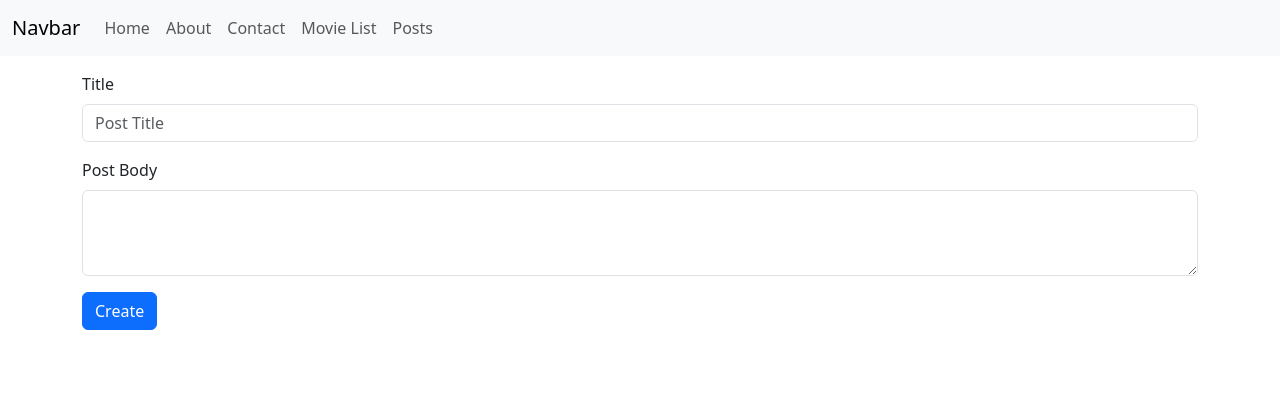
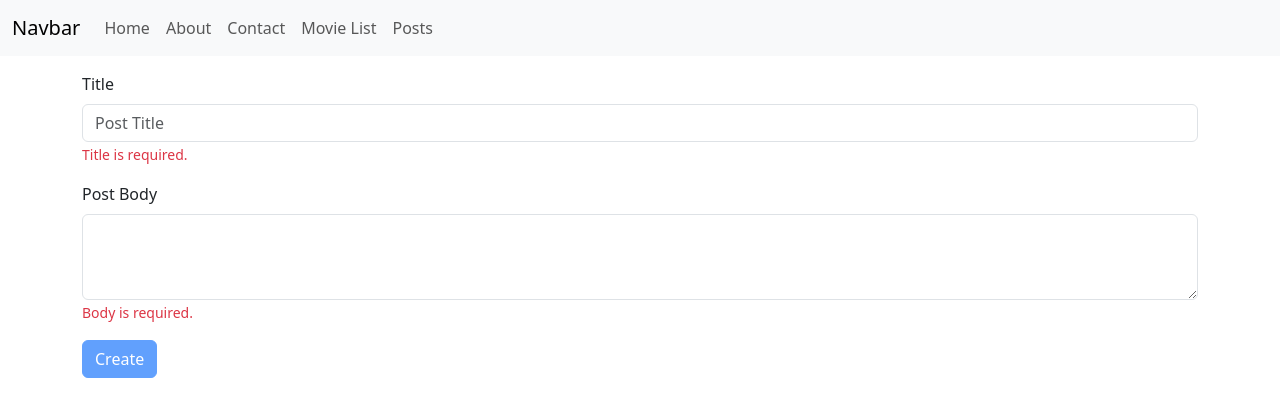
Before and after one commit to Paulade91/react-assignments, a React (Vite) app in the folder imaginedidea-react-js/: page /posts/create in a window 1280 px wide. Shown: the top 416 px of the page. Built offline with nearby package versions, Linux system fonts and the light colour scheme.

Commit message:
added validations

```diff
--- a/imaginedidea-react-js/src/components/CreatePost.jsx
+++ b/imaginedidea-react-js/src/components/CreatePost.jsx
@@ -1,73 +1,104 @@
-import { useState } from "react";
+import { useState, useEffect } from "react";
 
 function CreatePost() {
-
-    const [title, setTitle] = useState('');
-    const [body, setBody] = useState('');
+  const [title, setTitle] = useState("");
+  const [body, setBody] = useState("");
   const [success, setSuccess] = useState(false);
+  const [errors, setErrors] = useState({});
+  const [isFormValid, setIsFormValid] = useState(false);
 
   const CREATED = 201;
 
+  // ✅ Validate inputs on change
+  useEffect(() => {
+    const newErrors = {};
 
-    const handleSubmit =  async (e) => {
+    if (!title.trim()) {
+      newErrors.title = "Title is required.";
+    } else if (title.length < 4) {
+      newErrors.title = "Title must be at least 4 characters.";
+    } else if (title.length > 20) {
+      newErrors.title = "Title must not exceed 20 characters.";
+    }
 
-        // Preparing post data to be submitted
+    if (!body.trim()) {
+      newErrors.body = "Body is required.";
+    } else if (body.length < 10) {
+      newErrors.body = "Body must be at least 10 characters.";
+    } else if (body.length > 200) {
+      newErrors.body = "Body must not exceed 200 characters.";
+    }
+
+    setErrors(newErrors);
+    setIsFormValid(Object.keys(newErrors).length === 0);
+  }, [title, body]);
+
+  const handleSubmit = async (e) => {
+    e.preventDefault();
+
     const newPost = {
       title,
       body,
-            userId: 1
+      userId: 1,
     };
 
     const options = {
-            method: 'POST',
+      method: "POST",
       headers: {
-                'Content-Type': 'application/json'
+        "Content-Type": "application/json",
       },
-            body: JSON.stringify(newPost)
+      body: JSON.stringify(newPost),
+    };
+
+    const postRequest = await fetch(
+      "https://jsonplaceholder.typicode.com/posts",
+      options
+    );
+    console.log(postRequest);
+
+    if (postRequest.status === CREATED && postRequest.ok === true) {
+      setSuccess(true);
+      setBody("");
+      setTitle("");
     }
-
-        const postRequest = await fetch("https://jsonplaceholder.typicode.com/posts", options);
-        console.log(postRequest);
-        if (postRequest.status === CREATED && postRequest.ok === true ){
-            setSuccess(true);
-            setBody('');
-            setTitle('');
-        }
-    }
+  };
 
   return (
     <div className="container">
-        { success && (
-            <div className="alert alert-success"> Post Created Successfully! </div>
+      {success && (
+        <div className="alert alert-success">Post Created Successfully!</div>
       )}
-      <form className="mt-3" >
+      <form className="mt-3" onSubmit={handleSubmit}>
         <div className="mb-3">
-          <label className="form-label">
-            Title
-          </label>
+          <label className="form-label">Title</label>
           <input
             type="text"
             className="form-control"
-            id="exampleFormControlInput1"
             placeholder="Post Title"
             value={title}
-            onChange={ e => setTitle(e.target.value)}
+            onChange={(e) => setTitle(e.target.value)}
           />
+          {errors.title && (
+            <small className="text-danger">{errors.title}</small>
+          )}
         </div>
         <div className="mb-3">
-          <label className="form-label">
-            Post Body
-          </label>
+          <label className="form-label">Post Body</label>
           <textarea
             className="form-control"
-            id="exampleFormControlTextarea1"
             rows="3"
             value={body}
-            onChange={e => setBody(e.target.value)}
+            onChange={(e) => setBody(e.target.value)}
           ></textarea>
+          {errors.body && <small className="text-danger">{errors.body}</small>}
         </div>
-
-        <button type="button" onClick={handleSubmit} className="btn btn-primary"> Create</button>
+        <button
+          type="submit"
+          className="btn btn-primary"
+          disabled={!isFormValid}
+        >
+          Create
+        </button>
       </form>
     </div>
   );
```
Lines whose indentation alone changed are shown as unchanged.
